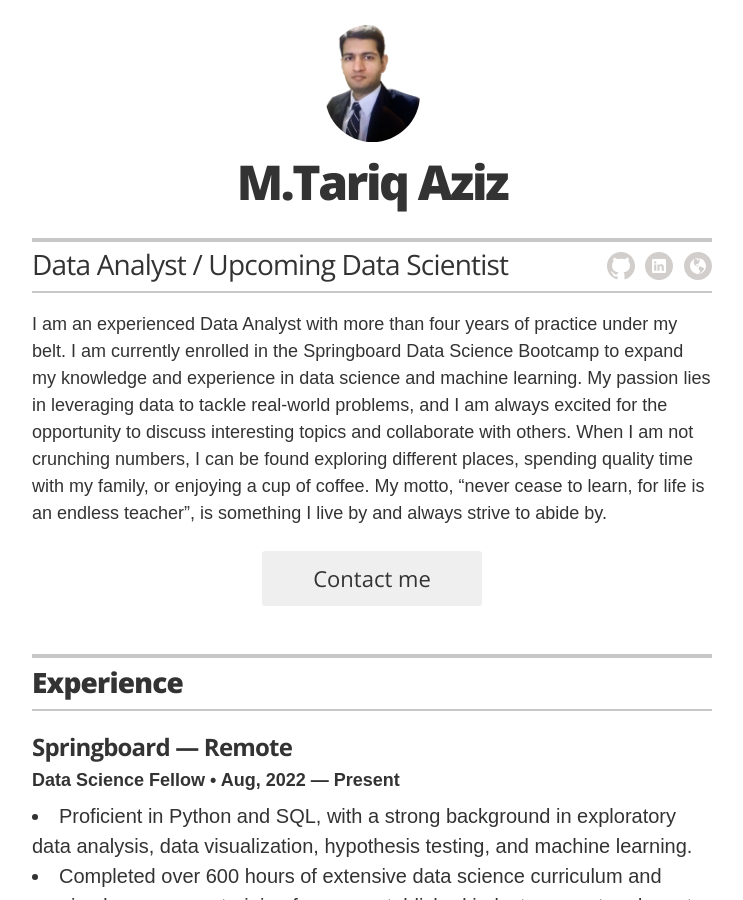
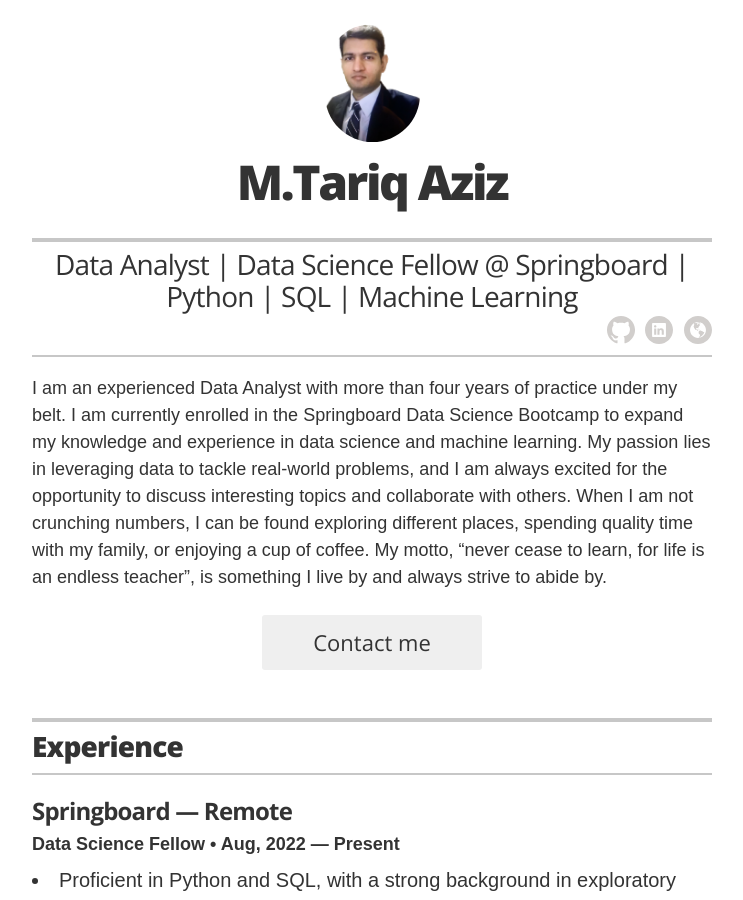
Before and after one commit to ttariqaziz/ttariqaziz.github.io, a Jekyll site: the page built from index.html, in a window 1280 px wide and 900 px high. Shown: the whole window, without its empty margins (268-1011 px from the left). Built offline with Jekyll 4.4.1, drawn with Linux system fonts in a browser that asks for light colours.

Commit message:
Update _config.yml

```diff
--- a/_config.yml
+++ b/_config.yml
@@ -6,7 +6,7 @@ sass:
   style: compressed
 resume_avatar: 'true'
 resume_name: M.Tariq Aziz
-resume_title: Data Analyst / Upcoming Data Scientist
+resume_title: Data Analyst | Data Science Fellow @ Springboard | Python | SQL | Machine Learning
 resume_contact_email: ta.aziz221@gmail.com
 # resume_contact_telephone: 555-7334
 resume_contact_address: 'Spring, TX'
```
